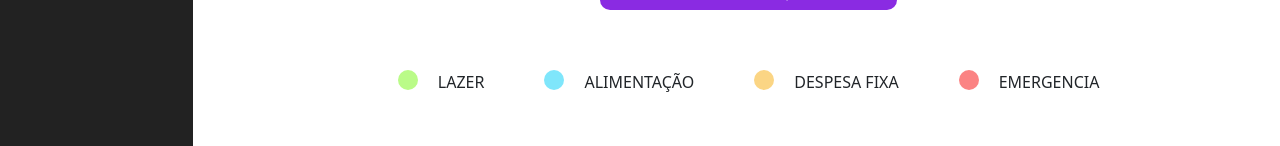
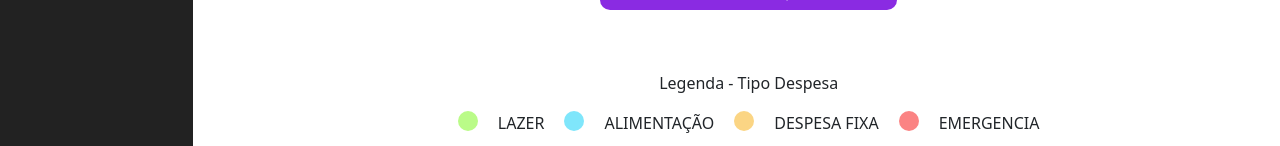
Before and after one commit to arthurgal/controle-api-frontEnd, a Vue app: page / in a window 1280 px wide. Shown: the part 654-800 px from the top of the page. Built offline with nearby package versions, Linux system fonts and the light colour scheme; no server answers.

Commit message:
melhorando a lista de despesa no rodapé e centralizando lista de despesa

```diff
--- a/src/components/LegendaBaixo.vue
+++ b/src/components/LegendaBaixo.vue
@@ -1,4 +1,7 @@
 <template>
+<h3 class="titulo">
+    Legenda - Tipo Despesa
+</h3>
   <div class="legenda">
     <div class="legenda-itens">
       <div class="style-lazer"></div>
@@ -26,6 +29,12 @@ export default {
 </script>
 
 <style>
+
+.titulo{
+    margin-top: 4rem;
+    text-align: center;
+    font-size: 16px;
+}
 
 .style-lazer{
   color: whitesmoke;
@@ -69,6 +78,6 @@ export default {
 }
 .legenda-itens {
   display: flex;
-  margin: 30px;
+  margin: 10px;
 }
 </style>
--- a/src/components/ListaDespesa.vue
+++ b/src/components/ListaDespesa.vue
@@ -13,10 +13,10 @@
       <tbody>
         <tr v-for="despesa of despesas" :key="despesa.id">
           <div>
-            <td><div v-if="despesa.tipoDespesa === 'Lazer'" :class="despesaLazer"></div></td>
-            <td><div v-if="despesa.tipoDespesa === 'Alimentacao'" :class="despesaAlimentacao"></div></td>
-            <td><div v-if="despesa.tipoDespesa === 'Emergencia'" :class="despesaEmergencia"></div></td>
-            <td><div v-if="despesa.tipoDespesa === 'Despesas Fixas'" :class="despesaFixa"></div></td>
+            <td><div v-show="despesa.tipoDespesa === 'Lazer'" :class="despesaLazer"></div></td>
+            <td><div v-show="despesa.tipoDespesa === 'Alimentacao'" :class="despesaAlimentacao"></div></td>
+            <td><div v-show="despesa.tipoDespesa === 'Emergencia'" :class="despesaEmergencia"></div></td>
+            <td><div v-show="despesa.tipoDespesa === 'Despesas Fixas'" :class="despesaFixa"></div></td>
           </div>
           <td>{{ despesa.nome }}</td>
           <td>{{ despesa.dataDeCadastro }}</td>
@@ -30,8 +30,8 @@
     </table>
     <div class="conteudo-total div-tabela">
       <div v-if="this.soma >= 0 && this.soma < 1700" :class="podeGastar"><p>Total = {{ soma }} R$</p></div>
-      <div v-if="this.soma === 1700" :class="naoPodeGastar"><p>Total = {{ soma }} R$</p></div>
-      <div v-if="this.soma > 1700 " :class="passouDoLimite"><p>Total = {{ soma }} R$</p></div>
+      <div v-if="this.soma === 1700" :class="naoPodeGastar"><p>Total = {{ soma  }} R$</p></div>
+      <div v-if="this.soma > 1700 " :class="passouDoLimite"><p>Total = {{ soma  }} R$</p></div>
     </div>
   </div>
 </template>
@@ -47,7 +47,7 @@ export default {
       despesaFixa: 'style-despesas-fixa',
       despesaEmergencia: 'style-emergencia',
       despesaAlimentacao: 'style-alimentacao',
-      soma: 0,
+      soma: 0.0,
       podeGastar:'conteudo-total-r',
       naoPodeGastar: 'conteudo-total-l',
       passouDoLimite: 'conteudo-total-v'
@@ -58,26 +58,16 @@ export default {
       const resposta = await Despesa.listar()
       this.despesas = resposta.data;
       await this.total();
-      //const a = this.soma === 500
-      //console.log(this.soma)
-      //console.log('this.soma === 500 = ', a)
-      //this.classVar = a
-      // .then((resposta) => {
-      //   this.despesas = resposta.data;
-      //   await this.total();
-      //   this.classVar = this.soma.toFixed(2) === 500
-      // });
     },
 
     async total() {
       const resp = await Despesa.total()
       this.soma = resp.data;
-      //this.trocaCor();
-      // Despesa.total().then((resposta) => {
-      //   this.soma = resposta.data;
-      //   this.trocaCor();
-
-      // });
+      if(!this.soma){
+        this.soma = 0.0;
+        console.log("Entrou")
+      }
+      console.log("retorna isso: " + this.soma);
     },
 
     deletar(despesa) {
@@ -86,15 +76,6 @@ export default {
       });
     },
 
-    //trocaCor(){
-      //console.log('teste')
-      //console.log(this.classVar)
-      //console.log(this.soma)
-      //if(this.soma <= 500){
-        //this.classVar === 'conteudo-total-r'
-        //console.log('to no if')
-     // }
-    //}
   },
   mounted() {
     this.listar();
@@ -157,8 +138,10 @@ table {
   height: 30px;
 }
 
+
 .style-lazer{
   color: whitesmoke;
+  margin-left: 5rem;
   width: 20px;
   height: 20px;
   border-radius: 50%;
@@ -167,6 +150,7 @@ table {
 
 .style-despesas-fixa{
   color: whitesmoke;
+  margin-left: 5rem;
   width: 20px;
   height: 20px;
   border-radius: 50%;
@@ -175,6 +159,7 @@ table {
 
 .style-emergencia{
   color: whitesmoke;
+  margin-left: 5rem;
   width: 20px;
   height: 20px;
   border-radius: 50%;
@@ -183,6 +168,7 @@ table {
 
 .style-alimentacao{
   color: whitesmoke;
+  margin-left: 5rem;
   width: 20px;
   height: 20px;
   border-radius: 50%;
```
